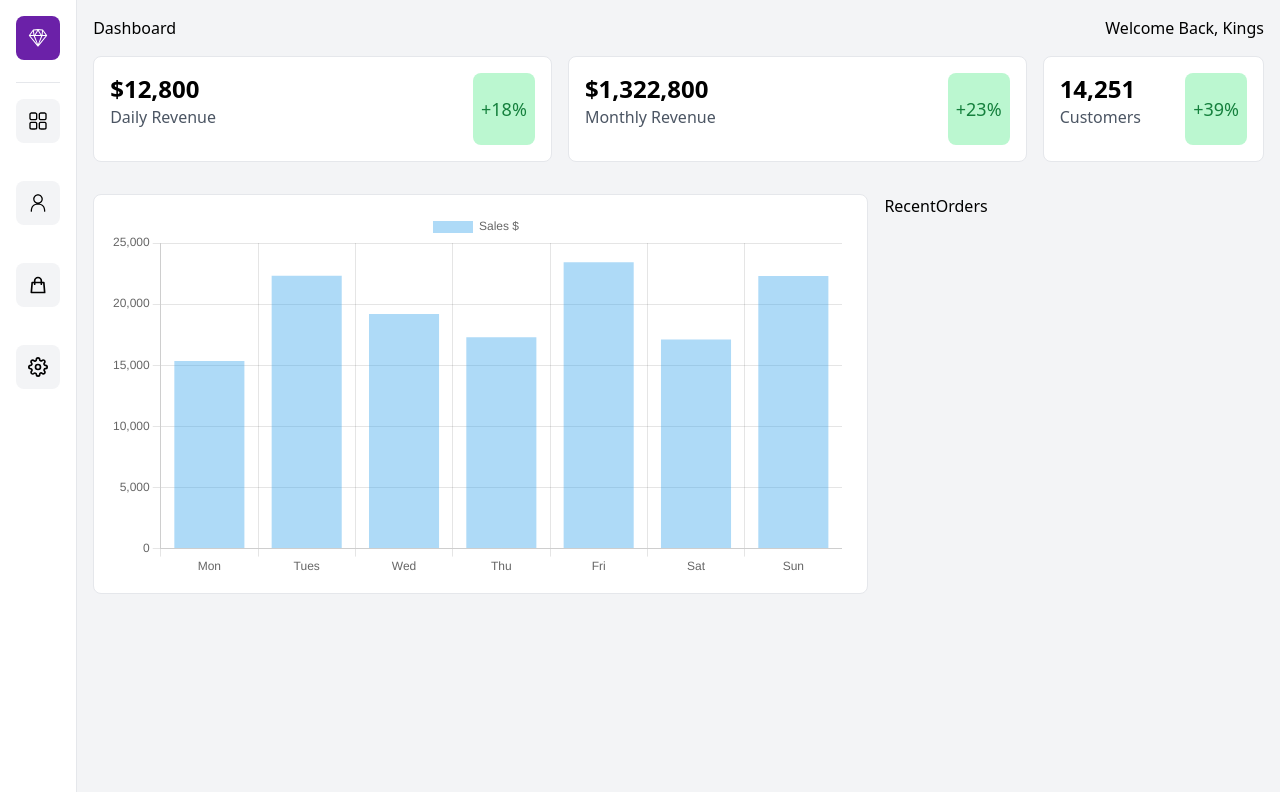
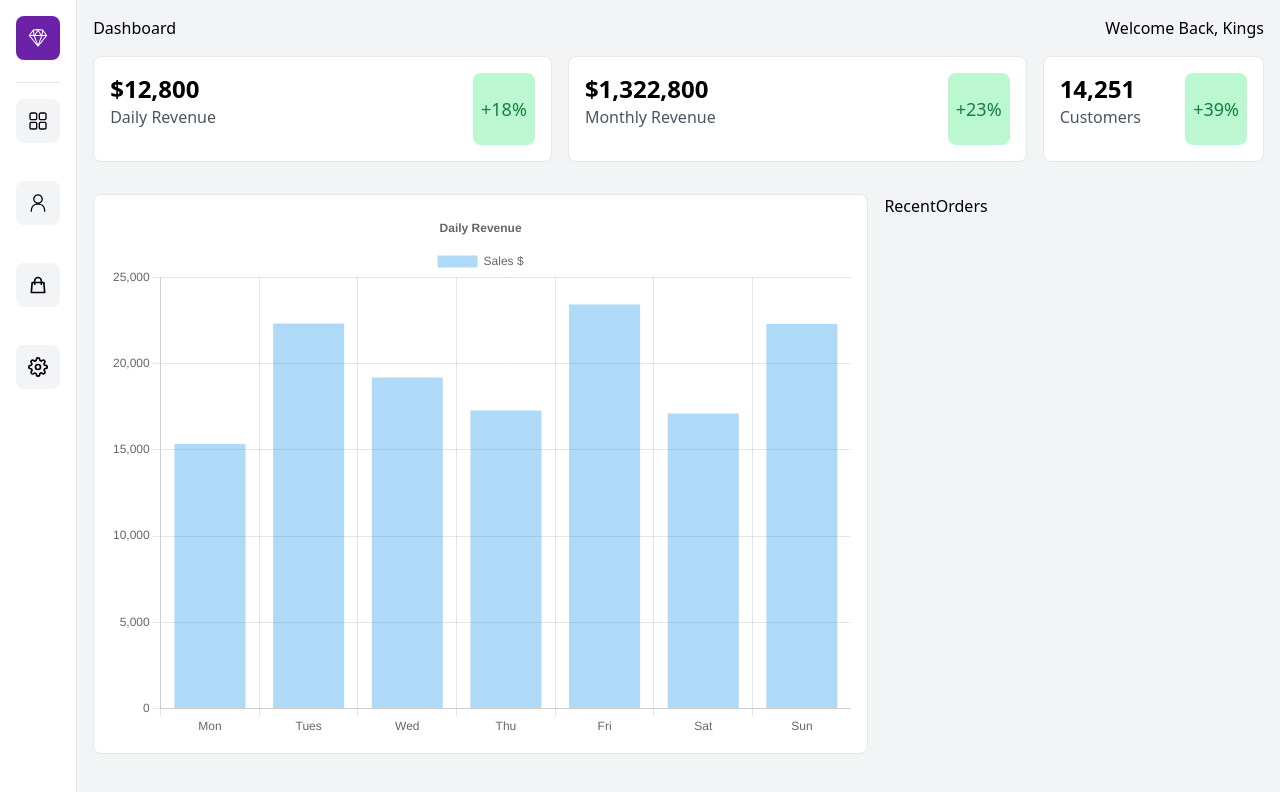
Before and after one commit to Asifor/next-dashboard-chart-tailwind, a Next.js app: page / in a window 1280 px wide. Shown: the top 792 px of the page. Built offline with nearby package versions, Linux system fonts and the light colour scheme.

Commit message:
update BarChart

```diff
--- a/components/BarCharts.jsx
+++ b/components/BarCharts.jsx
@@ -35,14 +35,40 @@
                     data: [15343, 22321, 19200, 17283, 23432, 17102, 22300],
                     borderColor: 'rgb(53, 162, 235)',
                     backgroundColor: 'rgba(53, 162, 235, 0.4)'
+                },
+            ]
+        });
+        // setChartOptions({
+        //     plugins: {
+        //         legend: {
+        //             position: 'top'
+        //         },
+        //         title: {
+        //             display: true,
+        //             text: 'Daily Revenue'
+        //         }
+        //     },
+        //     maintainAspectRatio: false,
+        //     responsive: true
+        // })
+        setChartOptions({
+            plugins: {
+                legend: {
+                    position: 'top',
+                },
+                title: {
+                    display: true,
+                    text: 'Daily Revenue'
                 }
-            ]
+            },
+            maintainAspectRatio: false,
+            responsive: true
         })
     }, [])
 
     return (
         <>
-            <div className='w-full md:col-span-2 relative lg:h-[700] h-[50vh] m-auto p-4 border rounded-lg bg-white'>
+            <div className='w-full md:col-span-2 relative lg:h-[70vh] h-[50vh] m-auto p-4 border rounded-lg bg-white'>
                 <Bar data={chartData} options={chartOptions} />
             </div>
         </>
```
